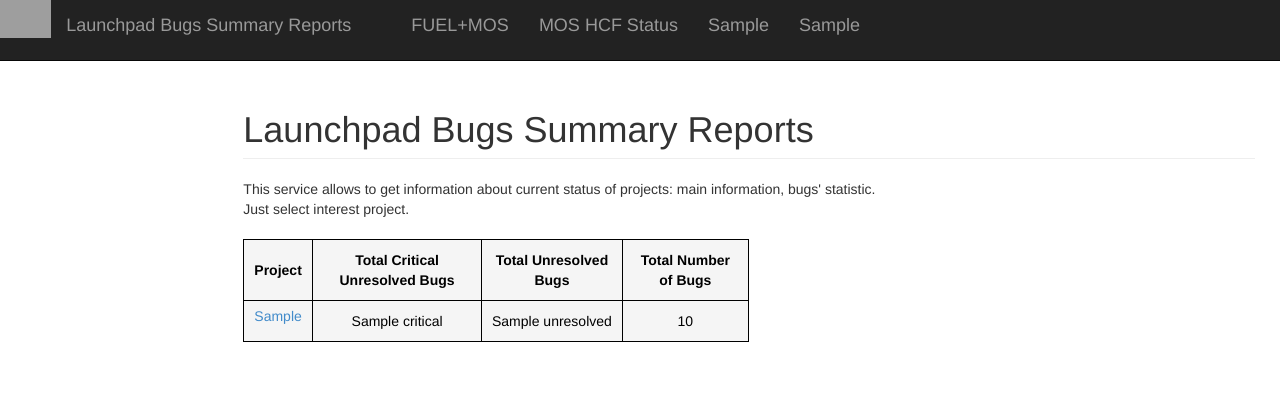
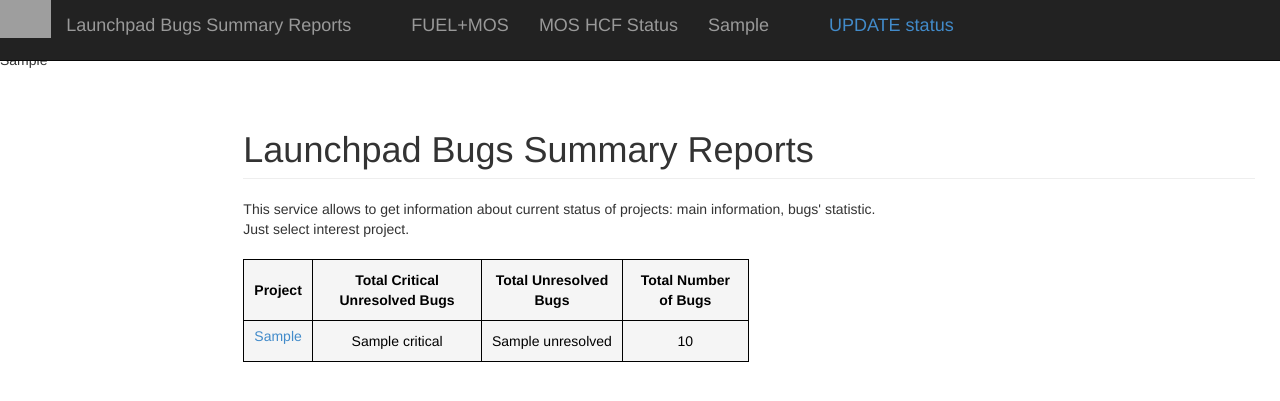
Before and after one commit to Mirantis/launchpad-reports-summary, a Flask app: template launchpad-reporting/templates/main.html in a window 1280 px wide. Shown: the top 401 px of the page. Run offline with Flask 2, Linux system fonts and the light colour scheme; the template is opened without the code that fills it: most values are stand-ins (such as "Sample title", 1, 10 or a date in 2020); parts of the project's set-up code (start-up, migrations or seed data) failed here and were passed over; some libraries are stand-ins or nearby versions; grey boxes are pictures that could not be loaded.

Commit message:
Change view of last time update info

```diff
--- a/launchpad-reporting/data.json
+++ b/launchpad-reporting/data.json
@@ -2,8 +2,8 @@
     "ceilometer": {
         "0.1": "54878",
         "2013.2.4": "67531",
-        "juno-3": "65964",
         "juno-rc1":"67385",
+        "kilo-1":"67584",
         "next": "60204",
         "ongoing": "60205"
     },
@@ -33,8 +33,8 @@
         "juno-rc1": "67432"
     },
     "sahara": {
-        "juno-3": "65968",
         "juno-rc1": "67387",
+        "kilo-1":"67586",
         "next": "60662",
         "ongoing": "60661"
     }
--- a/launchpad-reporting/main.py
+++ b/launchpad-reporting/main.py
@@ -114,7 +114,7 @@ def code_freeze_report(milestone_name):
     milestones = db.milestones.find_one()["Milestone"]
 
     teams = ["Fuel", "Partners", "mos-linux", "mos-openstack"]
-    exclude_tags = ["devops", "docs", "fuel-devops"]
+    exclude_tags = ["devops", "docs", "fuel-devops", "experimental"]
 
     if milestone_name == "5.1" or milestone_name == "5.0.2":
         milestone = ["5.1", "5.0.2"]
--- a/launchpad-reporting/static/dashboard.css
+++ b/launchpad-reporting/static/dashboard.css
@@ -151,3 +151,8 @@ tr.critical-bugs {
   padding-top: 50px;
 
 }
+
+.status_button {
+    cursor: pointer;
+    float: right;
+}
--- a/launchpad-reporting/templates/layout.html
+++ b/launchpad-reporting/templates/layout.html
@@ -27,23 +27,36 @@
           }, 1000);
           });
           var t = $('#clock')
-      </script>
+
+          window.onload= function() {
+            document.getElementById('toggler').onclick = function() {
+              openbox('box', this);
+              return false;
+            };
+          };
+
+          function openbox(id, toggler) {
+            var div = document.getElementById(id);
+            if(div.style.display == 'block') {
+                div.style.display = 'none';
+                toggler.innerHTML = 'UPDATE status';
+            }
+            else {
+                div.style.display = 'block';
+                toggler.innerHTML = 'Close UPDATE status';
+            }
+        }
+   </script>
+
   </head>
   <body>
-
+  {{t2}}
       <div class="navbar navbar-inverse navbar-fixed-top" role="navigation">
       <div class="container-fluid">
           <img src="http://www.mirantis.com/id/RasterMirantisLogo_HiRes_Tagline_Inverted.png" width="4%" align="left" alt="Mirantis Logo">
         <div class="navbar-header">
-          <button type="button" class="navbar-toggle" data-toggle="collapse" data-target=".navbar-collapse">
-            <span class="sr-only">Toggle navigation</span>
-            <span class="icon-bar"></span>
-            <span class="icon-bar"></span>
-            <span class="icon-bar"></span>
-          </button>
-
           <a class="navbar-brand" href="/">Launchpad Bugs Summary Reports</a>
-          <a class="navbar-brand" href="/"></a>
+          <a class="navbar-brand" href=""></a>
           <a class="navbar-brand" href="/project/fuelplusmos/{{ key_milestone }}">FUEL+MOS</a>
           <a class="navbar-brand" href="/project/code_freeze_report/{{ key_milestone }}">MOS HCF Status</a>
           {% for p in prs %}
@@ -53,10 +66,16 @@
                 <a class="navbar-brand" href="/project/{{ p }}"><p><font style="text-transform: capitalize;">{{ p }}</font></p></a>
              {% endif %}
           {% endfor %}
-          <span class='navbar-brand' id="clock">{{t}}</span>
+          <a class="navbar-brand" href=""></a>
+          <div class="navbar-brand">
+              <a id="toggler" href="/">UPDATE status</a>
+              <div id="box" style="display: none;"><div id="clock">{{t}}</div></div>
+          </div>
         </div>
       </div>
     </div>
+
+
 
     <div class="container-fluid">
       <div class="row">
```
